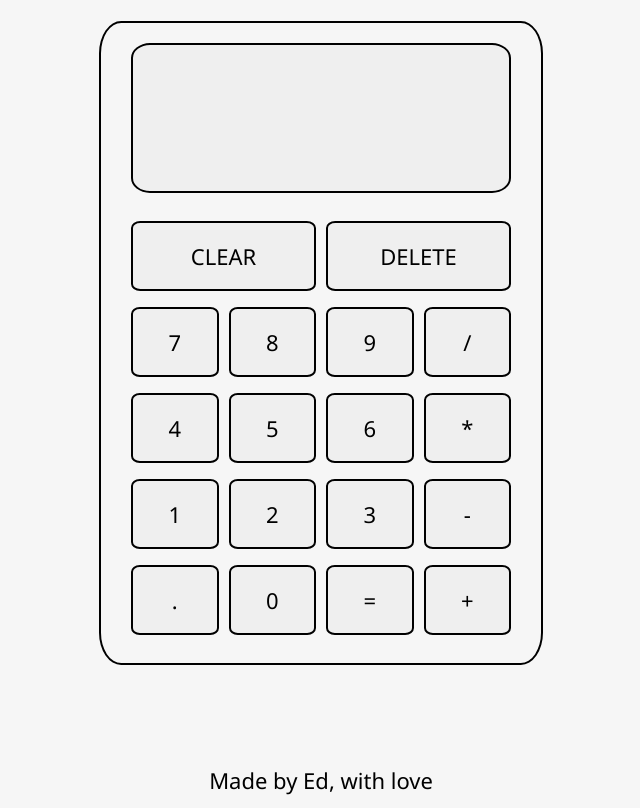
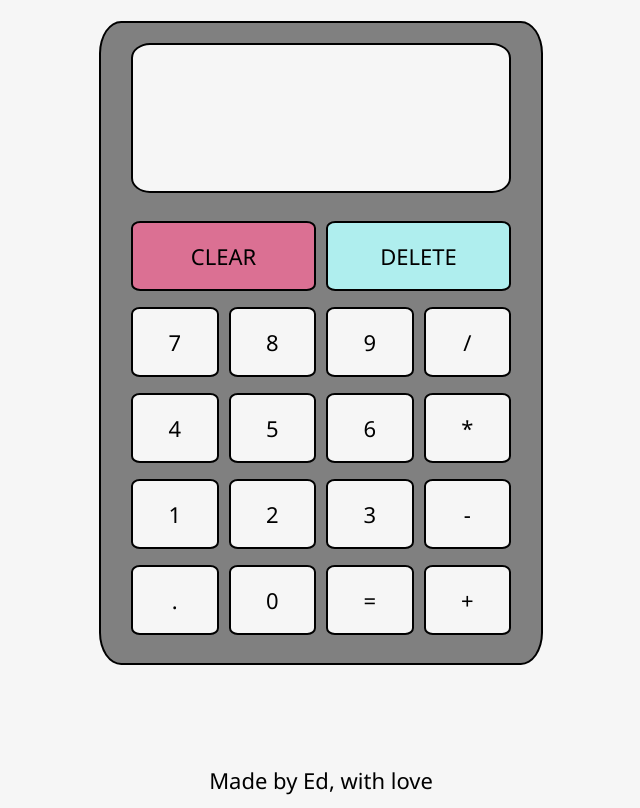
Before and after one commit to edouardblais/calculator, a plain HTML site: page index.html in a window 1280 px wide. Shown: the whole page, without its empty margins (319-959 px from the left). Drawn offline with Linux system fonts and the light colour scheme.

Commit message:
added colors

```diff
--- a/style.css
+++ b/style.css
@@ -35,6 +35,7 @@ button {
     border-radius: 5%;
     border: 2px solid;
     padding: 20px;
+    background-color: gray;
 }
 
 #screen {
@@ -43,6 +44,14 @@ button {
     flex-direction: row;
     flex: 1;
     margin-bottom: 20px;
+}
+
+#clear {
+    background-color: palevioletred;
+}
+
+#delete {
+    background-color: paleturquoise;
 }
 
 .row {
@@ -71,3 +80,7 @@ button {
     border-color: black;
     border-radius: 5% / 10%;
 }
+
+.smallbtn, #screen {
+    background-color: #f6f6f6;
+}
```
